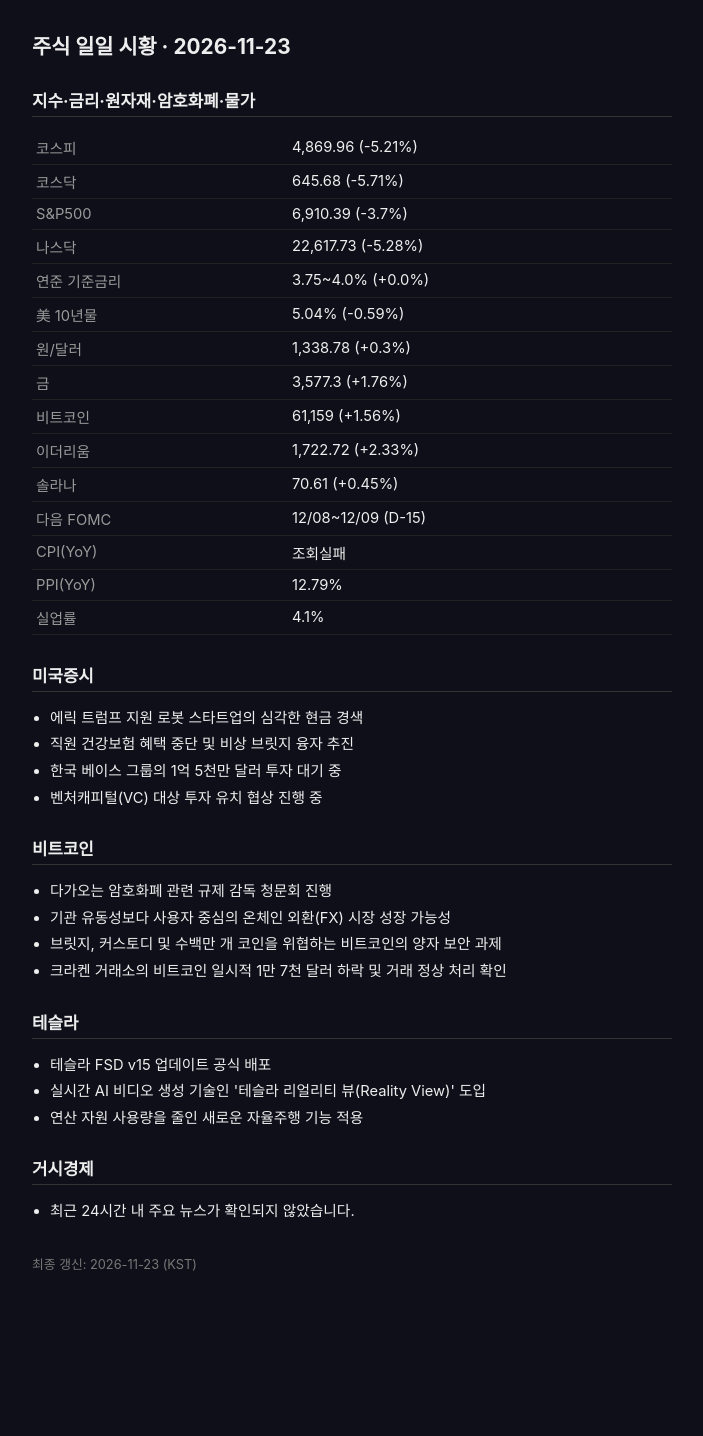
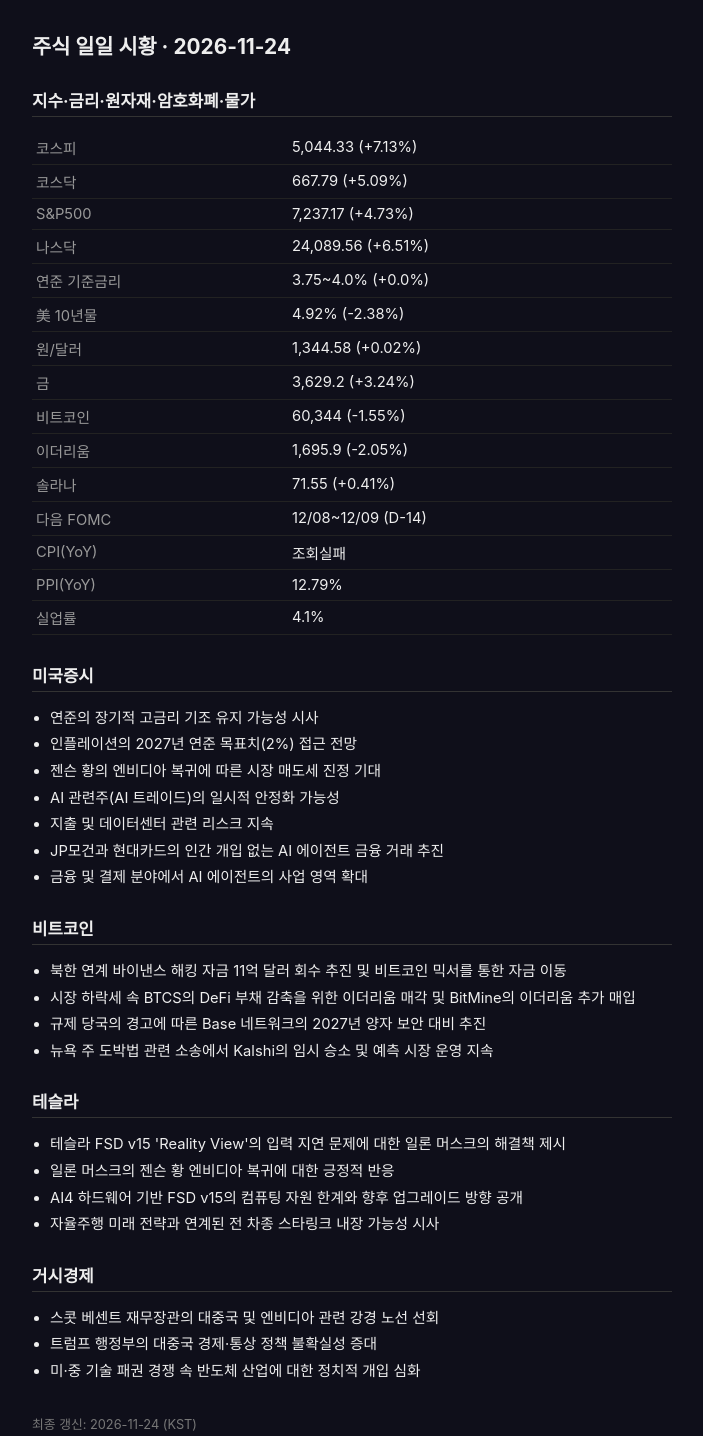
Before and after one commit to e2e2e2hj-hue/daily-stock-kakao-report, a plain HTML site: page docs/index.html in a window 1280 px wide. Shown: the whole page, without its empty margins (288-991 px from the left). Before the commit the page ends 1302 px from the top, so only its background shows below. Drawn offline with Linux system fonts and the light colour scheme.

Commit message:
Update daily report page

```diff
--- a/docs/index.html
+++ b/docs/index.html
@@ -23,13 +23,13 @@
 </style>
 </head>
 <body>
-  <h1>주식 일일 시황 · 2026-11-23</h1>
+  <h1>주식 일일 시황 · 2026-11-24</h1>
   <section>
     <h2>지수·금리·원자재·암호화폐·물가</h2>
-    <table><tr><th>코스피</th><td>4,869.96 (-5.21%)</td></tr><tr><th>코스닥</th><td>645.68 (-5.71%)</td></tr><tr><th>S&P500</th><td>6,910.39 (-3.7%)</td></tr><tr><th>나스닥</th><td>22,617.73 (-5.28%)</td></tr><tr><th>연준 기준금리</th><td>3.75~4.0% (+0.0%)</td></tr><tr><th>美 10년물</th><td>5.04% (-0.59%)</td></tr><tr><th>원/달러</th><td>1,338.78 (+0.3%)</td></tr><tr><th>금</th><td>3,577.3 (+1.76%)</td></tr><tr><th>비트코인</th><td>61,159 (+1.56%)</td></tr><tr><th>이더리움</th><td>1,722.72 (+2.33%)</td></tr><tr><th>솔라나</th><td>70.61 (+0.45%)</td></tr><tr><th>다음 FOMC</th><td>12/08~12/09 (D-15)</td></tr><tr><th>CPI(YoY)</th><td>조회실패</td></tr><tr><th>PPI(YoY)</th><td>12.79%</td></tr><tr><th>실업률</th><td>4.1%</td></tr></table>
+    <table><tr><th>코스피</th><td>5,044.33 (+7.13%)</td></tr><tr><th>코스닥</th><td>667.79 (+5.09%)</td></tr><tr><th>S&P500</th><td>7,237.17 (+4.73%)</td></tr><tr><th>나스닥</th><td>24,089.56 (+6.51%)</td></tr><tr><th>연준 기준금리</th><td>3.75~4.0% (+0.0%)</td></tr><tr><th>美 10년물</th><td>4.92% (-2.38%)</td></tr><tr><th>원/달러</th><td>1,344.58 (+0.02%)</td></tr><tr><th>금</th><td>3,629.2 (+3.24%)</td></tr><tr><th>비트코인</th><td>60,344 (-1.55%)</td></tr><tr><th>이더리움</th><td>1,695.9 (-2.05%)</td></tr><tr><th>솔라나</th><td>71.55 (+0.41%)</td></tr><tr><th>다음 FOMC</th><td>12/08~12/09 (D-14)</td></tr><tr><th>CPI(YoY)</th><td>조회실패</td></tr><tr><th>PPI(YoY)</th><td>12.79%</td></tr><tr><th>실업률</th><td>4.1%</td></tr></table>
   </section>
-  <section><h2>미국증시</h2><ul><li>에릭 트럼프 지원 로봇 스타트업의 심각한 현금 경색</li><li>직원 건강보험 혜택 중단 및 비상 브릿지 융자 추진</li><li>한국 베이스 그룹의 1억 5천만 달러 투자 대기 중</li><li>벤처캐피털(VC) 대상 투자 유치 협상 진행 중</li></ul></section><section><h2>비트코인</h2><ul><li>다가오는 암호화폐 관련 규제 감독 청문회 진행</li><li>기관 유동성보다 사용자 중심의 온체인 외환(FX) 시장 성장 가능성</li><li>브릿지, 커스토디 및 수백만 개 코인을 위협하는 비트코인의 양자 보안 과제</li><li>크라켄 거래소의 비트코인 일시적 1만 7천 달러 하락 및 거래 정상 처리 확인</li></ul></section><section><h2>테슬라</h2><ul><li>테슬라 FSD v15 업데이트 공식 배포</li><li>실시간 AI 비디오 생성 기술인 &#x27;테슬라 리얼리티 뷰(Reality View)&#x27; 도입</li><li>연산 자원 사용량을 줄인 새로운 자율주행 기능 적용</li></ul></section><section><h2>거시경제</h2><ul><li>최근 24시간 내 주요 뉴스가 확인되지 않았습니다.</li></ul></section>
+  <section><h2>미국증시</h2><ul><li>연준의 장기적 고금리 기조 유지 가능성 시사</li><li>인플레이션의 2027년 연준 목표치(2%) 접근 전망</li><li>젠슨 황의 엔비디아 복귀에 따른 시장 매도세 진정 기대</li><li>AI 관련주(AI 트레이드)의 일시적 안정화 가능성</li><li>지출 및 데이터센터 관련 리스크 지속</li><li>JP모건과 현대카드의 인간 개입 없는 AI 에이전트 금융 거래 추진</li><li>금융 및 결제 분야에서 AI 에이전트의 사업 영역 확대</li></ul></section><section><h2>비트코인</h2><ul><li>북한 연계 바이낸스 해킹 자금 11억 달러 회수 추진 및 비트코인 믹서를 통한 자금 이동</li><li>시장 하락세 속 BTCS의 DeFi 부채 감축을 위한 이더리움 매각 및 BitMine의 이더리움 추가 매입</li><li>규제 당국의 경고에 따른 Base 네트워크의 2027년 양자 보안 대비 추진</li><li>뉴욕 주 도박법 관련 소송에서 Kalshi의 임시 승소 및 예측 시장 운영 지속</li></ul></section><section><h2>테슬라</h2><ul><li>테슬라 FSD v15 &#x27;Reality View&#x27;의 입력 지연 문제에 대한 일론 머스크의 해결책 제시</li><li>일론 머스크의 젠슨 황 엔비디아 복귀에 대한 긍정적 반응</li><li>AI4 하드웨어 기반 FSD v15의 컴퓨팅 자원 한계와 향후 업그레이드 방향 공개</li><li>자율주행 미래 전략과 연계된 전 차종 스타링크 내장 가능성 시사</li></ul></section><section><h2>거시경제</h2><ul><li>스콧 베센트 재무장관의 대중국 및 엔비디아 관련 강경 노선 선회</li><li>트럼프 행정부의 대중국 경제·통상 정책 불확실성 증대</li><li>미·중 기술 패권 경쟁 속 반도체 산업에 대한 정치적 개입 심화</li></ul></section>
 
-  <p class="updated">최종 갱신: 2026-11-23 (KST)</p>
+  <p class="updated">최종 갱신: 2026-11-24 (KST)</p>
 </body>
 </html>
```
